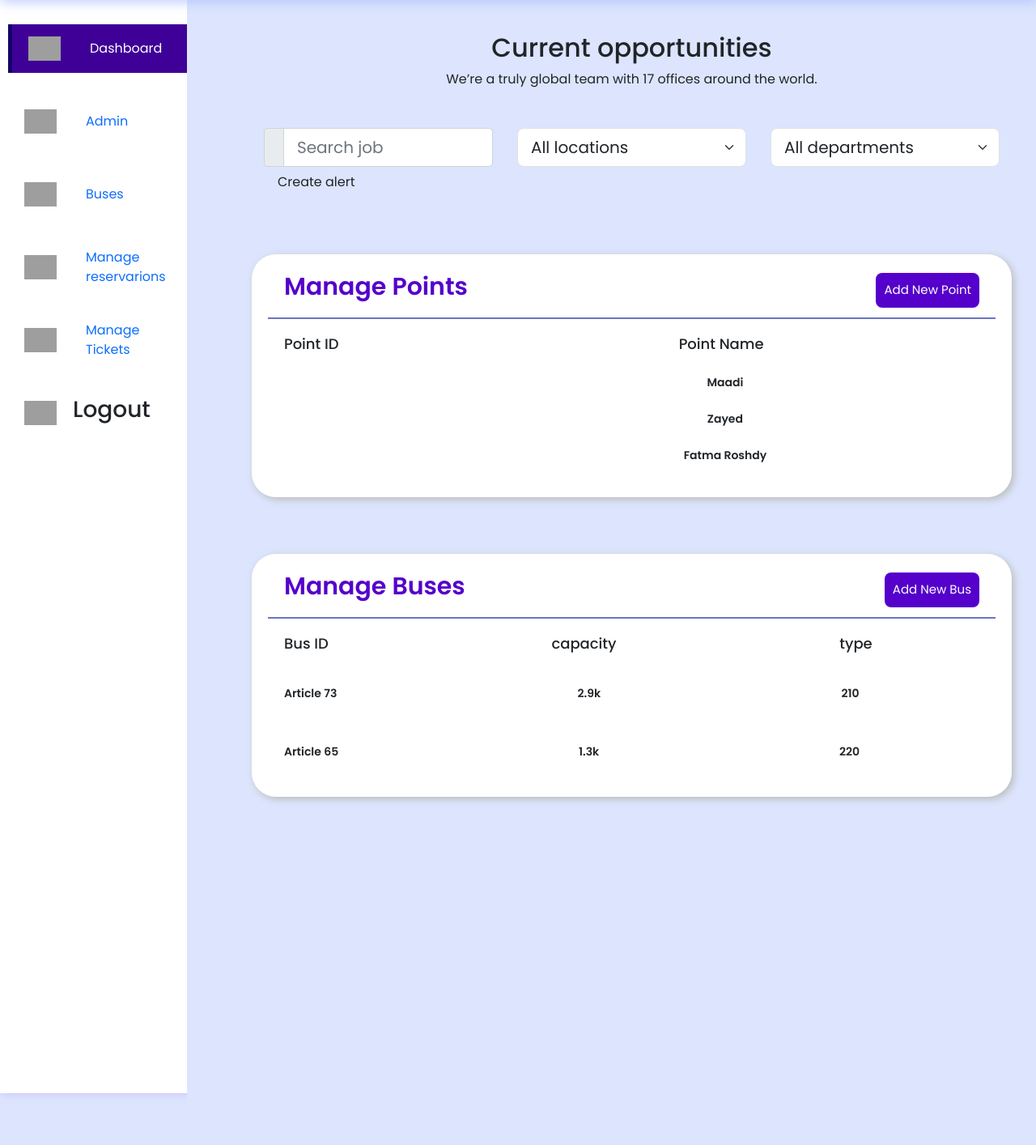
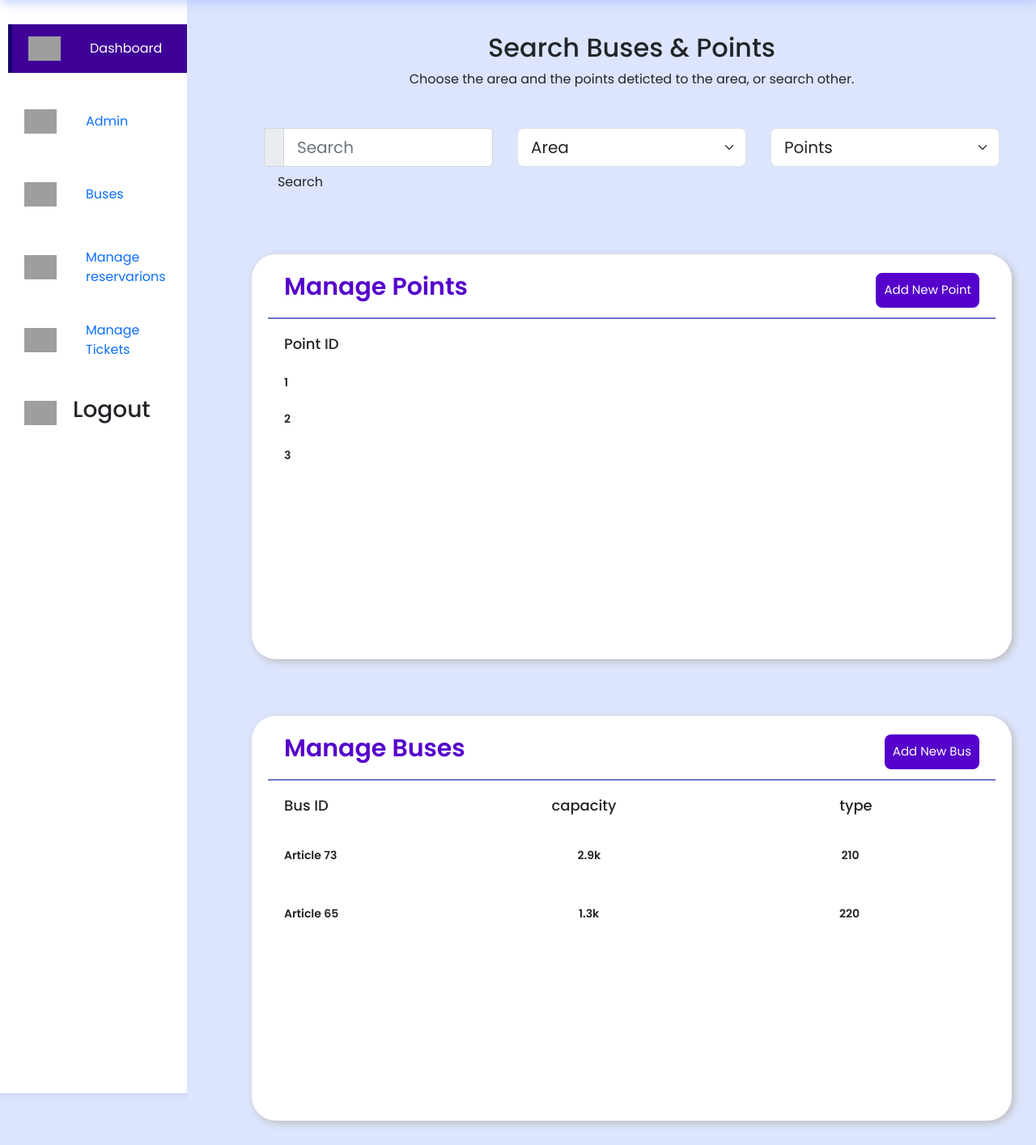
Before and after one commit to M-Elshehry07/D5MBuses, a PHP site: page /bus.php in a window 1280 px wide. Shown: the part 70-1484 px from the top of the page at 81% size. Run offline with PHP 8.4, Linux system fonts and the light colour scheme; data comes from the database, SQL or seed files in the repository; data that the repository does not hold is empty; grey boxes are pictures that could not be loaded.

Commit message:
belal mabsoot

```diff
--- a/bus.php
+++ b/bus.php
@@ -315,8 +315,8 @@
     }
 
     .report-container {
-      min-height: 300px;
-      max-width: 1200px;
+      min-height: 500px;
+      max-width: 100%;
       margin: 70px auto 0px auto;
       background-color: #ffffff;
       border-radius: 30px;
@@ -339,7 +339,14 @@
       font-weight: 600;
       color: #5500cb;
     }
-
+.btn btn-ghost-secondary{padding: 10px;
+      border-radius: 8px;
+      background-color: #5500cb;
+      color: white;
+      font-size: 15px;
+      border: none;
+      cursor: pointer;
+    }
     .view {
       padding: 10px;
       border-radius: 8px;
@@ -674,8 +681,8 @@
       <div id="openRolesSection" class="container content-space-1">
         <!-- Heading -->
         <div class="w-md-75 w-lg-50 text-center mx-md-auto mb-5 mb-md-9">
-          <h2>Current opportunities</h2>
-          <p>We’re a truly global team with 17 offices around the world.</p>
+          <h2>Search Buses & Points</h2>
+          <p>Choose the area and the points deticted to the area, or search other.</p>
         </div>
         <!-- End Heading -->
 
@@ -690,7 +697,7 @@
                 <span class="input-group-prepend input-group-text">
                   <i class="bi-search"></i>
                 </span>
-                <input type="text" class="form-control form-control-lg" id="searchJobCareers" placeholder="Search job"
+                <input type="text" class="form-control form-control-lg" id="searchJobCareers" placeholder="Search"
                   aria-label="Search job">
               </div>
               <!-- End Form -->
@@ -702,7 +709,7 @@
 
               <!-- Select -->
               <select class="form-select form-select-lg" id="locationsJobCareers" aria-label="Select location">
-                <option selected>All locations</option>
+                <option selected>Area</option>
                 <option value="1">London</option>
                 <option value="2">San Francisco</option>
                 <option value="3">Others</option>
@@ -716,7 +723,7 @@
 
               <!-- Select -->
               <select class="form-select form-select-lg" id="departmentsJobCareers" aria-label="Select department">
-                <option selected>All departments</option>
+                <option selected>Points</option>
                 <option value="1">Software Development</option>
                 <option value="2">Sales</option>
                 <option value="3">Business strategy</option>
@@ -731,7 +738,7 @@
         <!-- End Form -->
 
         <button type="button" class="btn btn-ghost-secondary">
-          <i class="bi-bell me-1"></i> Create alert
+          <i class="bi-bell me-1"></i> Search
         </button>
       </div>
       <!-- End List Directory -->
@@ -744,7 +751,6 @@
           <div class="report-topic-heading">
             <h3 class="t-op">Point ID</h3>
             <h3 class="t-op">Point Name</h3>
-            <h3 class="t-op">Location</h3>
           </div>
           <div class="items">
             <?php
@@ -752,14 +758,12 @@
             $query = "SELECT * FROM points";
             $result = mysqli_query($conn, $query);
             while ($row = mysqli_fetch_assoc($result)) {
-              $point_id = $row['point_id'];
+              $point_id = $row['ID'];
               $point_name = $row['point_name'];
-              $location = $row['location'];
               ?>
               <div class="item1">
                 <h3 class="t-op-nextlvl"><?php echo $point_id; ?></h3>
                 <h3 class="t-op-nextlvl"><?php echo $point_name; ?></h3>
-                <h3 class="t-op-nextlvl"><?php echo $location; ?></h3>
               </div>
               <?php
             }
```
